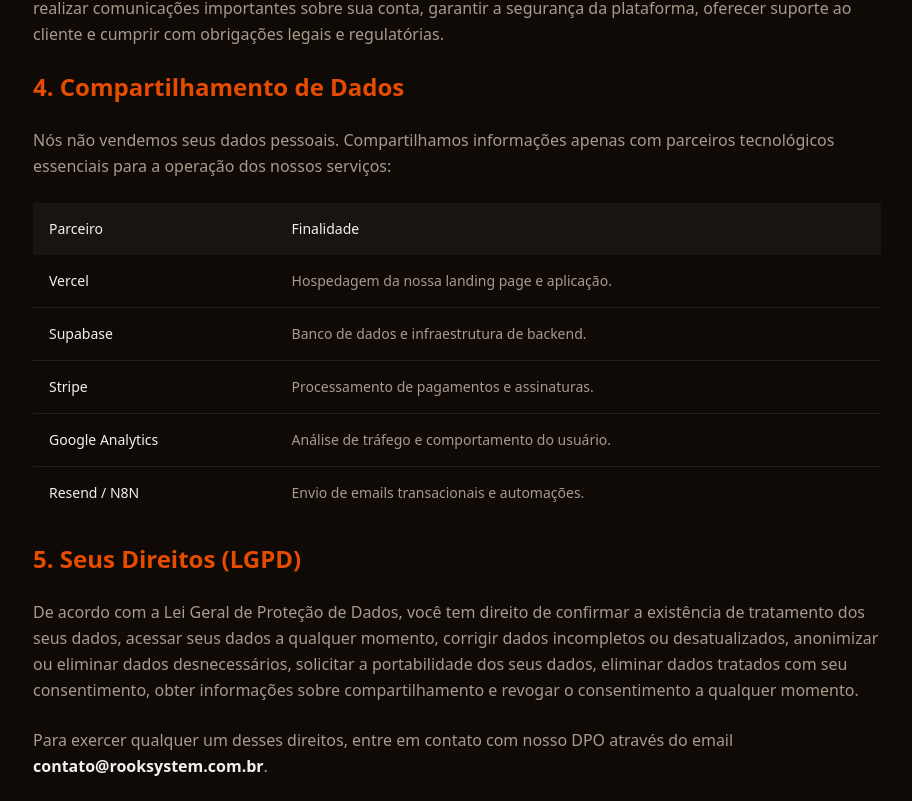
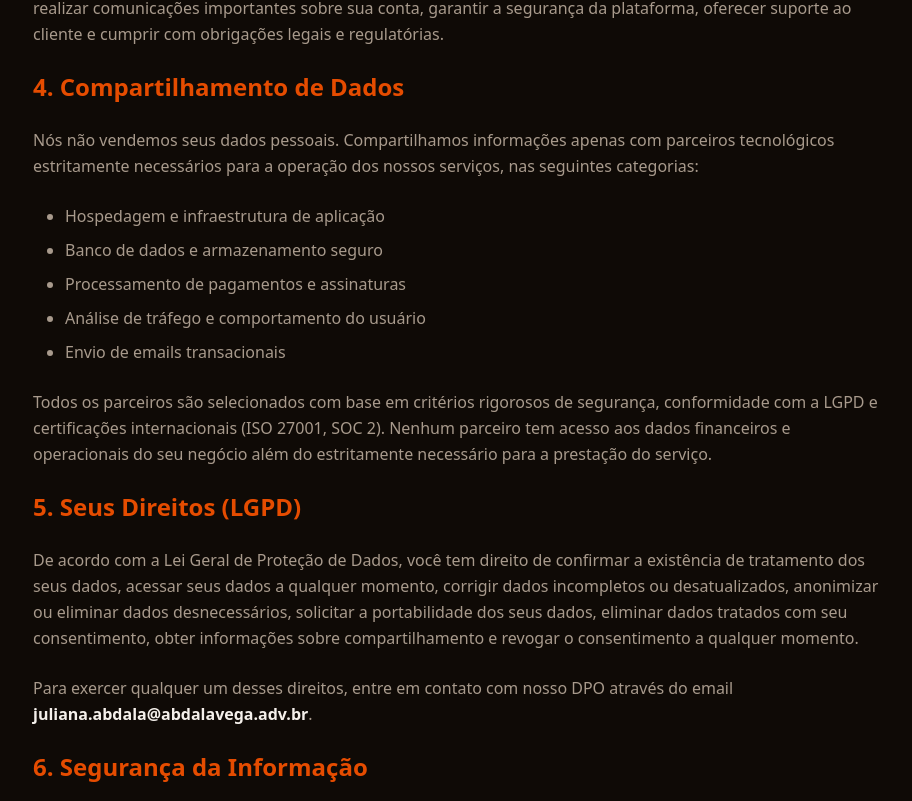
Before and after one commit to rook-system-agentic/rook-landing, a Next.js app: page /privacidade in a window 1280 px wide. Shown: the part 2119-2920 px from the top of the page, without its empty margins (183-1095 px from the left). Built offline with nearby package versions, Linux system fonts and the light colour scheme.

Commit message:
fix(privacidade): remove parceiros tecnológicos + DPO Abdala Vega
- Seção 4: substituída tabela com nomes de fornecedores por categorias genéricas (info estratégica)
- Seção 5/7: DPO atualizado para Abdala Vega Advogados (juliana.abdala@abdalavega.adv.br)

```diff
--- a/src/app/privacidade/page.tsx
+++ b/src/app/privacidade/page.tsx
@@ -236,55 +236,23 @@
           </h2>
           <p>
             Nós não vendemos seus dados pessoais. Compartilhamos informações apenas
-            com parceiros tecnológicos essenciais para a operação dos nossos
-            serviços:
+            com parceiros tecnológicos estritamente necessários para a operação dos
+            nossos serviços, nas seguintes categorias:
           </p>
-          <div className="overflow-x-auto">
-            <table className="w-full border-collapse text-sm">
-              <thead>
-                <tr className="bg-[#1a1410]">
-                  <th className="text-left p-4 text-cream font-medium">
-                    Parceiro
-                  </th>
-                  <th className="text-left p-4 text-cream font-medium">
-                    Finalidade
-                  </th>
-                </tr>
-              </thead>
-              <tbody className="divide-y divide-border">
-                <tr>
-                  <td className="p-4 text-cream font-medium">Vercel</td>
-                  <td className="p-4">
-                    Hospedagem da nossa landing page e aplicação.
-                  </td>
-                </tr>
-                <tr>
-                  <td className="p-4 text-cream font-medium">Supabase</td>
-                  <td className="p-4">
-                    Banco de dados e infraestrutura de backend.
-                  </td>
-                </tr>
-                <tr>
-                  <td className="p-4 text-cream font-medium">Stripe</td>
-                  <td className="p-4">
-                    Processamento de pagamentos e assinaturas.
-                  </td>
-                </tr>
-                <tr>
-                  <td className="p-4 text-cream font-medium">Google Analytics</td>
-                  <td className="p-4">
-                    Análise de tráfego e comportamento do usuário.
-                  </td>
-                </tr>
-                <tr>
-                  <td className="p-4 text-cream font-medium">Resend / N8N</td>
-                  <td className="p-4">
-                    Envio de emails transacionais e automações.
-                  </td>
-                </tr>
-              </tbody>
-            </table>
-          </div>
+          <ul className="list-disc pl-8 space-y-2">
+            <li>Hospedagem e infraestrutura de aplicação</li>
+            <li>Banco de dados e armazenamento seguro</li>
+            <li>Processamento de pagamentos e assinaturas</li>
+            <li>Análise de tráfego e comportamento do usuário</li>
+            <li>Envio de emails transacionais</li>
+          </ul>
+          <p>
+            Todos os parceiros são selecionados com base em critérios rigorosos de
+            segurança, conformidade com a LGPD e certificações internacionais
+            (ISO 27001, SOC 2). Nenhum parceiro tem acesso aos dados financeiros
+            e operacionais do seu negócio além do estritamente necessário para a
+            prestação do serviço.
+          </p>
 
           {/* 5. Seus Direitos */}
           <h2 className="text-2xl text-terracota font-semibold mt-12 mb-4">
@@ -302,7 +270,7 @@
           <p>
             Para exercer qualquer um desses direitos, entre em contato com nosso DPO
             através do email{" "}
-            <strong className="text-cream">contato@rooksystem.com.br</strong>.
+            <strong className="text-cream">juliana.abdala@abdalavega.adv.br</strong>.
           </p>
 
           {/* 6. Segurança */}
@@ -327,11 +295,11 @@
           </p>
           <ul className="list-disc pl-8 space-y-2">
             <li>
-              <strong className="text-cream">Nome:</strong> Gabriel Abdala
+              <strong className="text-cream">Responsável:</strong> Abdala Vega Advogados
             </li>
             <li>
               <strong className="text-cream">Email:</strong>{" "}
-              contato@rooksystem.com.br
+              juliana.abdala@abdalavega.adv.br
             </li>
           </ul>
 
```
